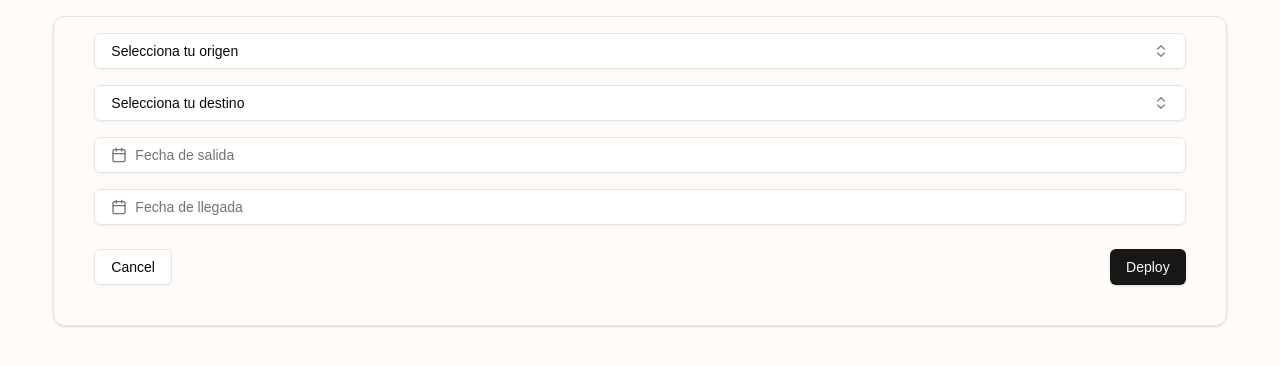
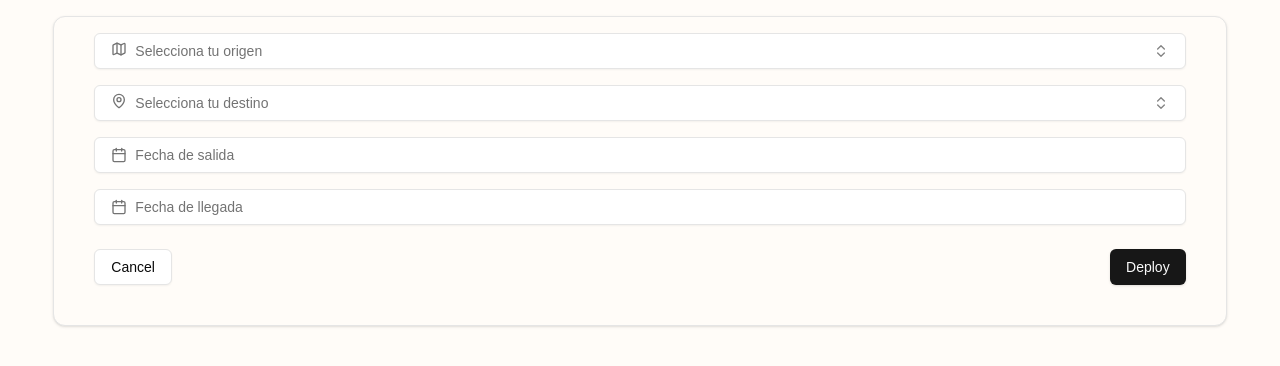
Before and after one commit to darideveloper/reserbus, a Next.js app: page /iframe in a window 1280 px wide. Shown: the top 366 px of the page. Built offline with nearby package versions, Linux system fonts and the light colour scheme.

Commit message:
feat (Combobox): custom icon

```diff
--- a/app/iframe/page.jsx
+++ b/app/iframe/page.jsx
@@ -8,6 +8,7 @@ import {
   CardContent,
   CardFooter,
 } from "@/components/ui/card"
+import { MapIcon, MapPinIcon } from "lucide-react"
 
 // Custom components
 import Combobox from "@/components/Combobox"
@@ -72,6 +73,7 @@ export default function Iframe() {
               options={fromRoutesCombo}
               value={fromRouteSelected}
               setValue={setFromRouteSelected}
+              icon={<MapIcon />}
             />
 
             {/* To selector */}
@@ -82,6 +84,7 @@ export default function Iframe() {
               options={toRoutesCombo}
               value={toRouteSelected}
               setValue={setToRouteSelected}
+              icon={<MapPinIcon />}
             />
 
             <DatePicker
--- a/components/Combobox.jsx
+++ b/components/Combobox.jsx
@@ -31,9 +31,19 @@ import {
  * @param {string} props.options[].label - Label of the option
  * @param {string} props.value - Current value
  * @param {function} props.setValue - Function to set the value
+ * @param {string} props.iconName - Icon name
  */
-export default function Combobox({ placeholder, initialText, noResultsText, options, value, setValue }) {
+export default function Combobox({
+  placeholder,
+  initialText,
+  noResultsText,
+  options,
+  value,
+  setValue,
+  icon
+}) {
 
+  // Internal state
   const [open, setOpen] = useState(false)
 
   return (
@@ -45,9 +55,17 @@ export default function Combobox({ placeholder, initialText, noResultsText, opti
           aria-expanded={open}
           className="w-full justify-between"
         >
-          {value
-            ? options.find((option) => option.value === value)?.label
-            : initialText}
+          <span
+            className={`flex align-center justify-start w-full gap-2 ${!value && "text-muted-foreground"}`}
+          >
+            {/* Render the dynamic icon if it exists */}
+            {icon}
+
+            {/* Render text */}
+            {value
+              ? options.find((option) => option.value === value)?.label
+              : initialText}
+          </span>
           <ChevronsUpDown className="opacity-50" />
         </Button>
       </PopoverTrigger>
--- a/components/DatePicker.jsx
+++ b/components/DatePicker.jsx
@@ -1,6 +1,5 @@
 "use client"
 
-import { useState } from "react"
 import { CalendarIcon } from "lucide-react"
 
 import { cn } from "@/lib/utils"
```
